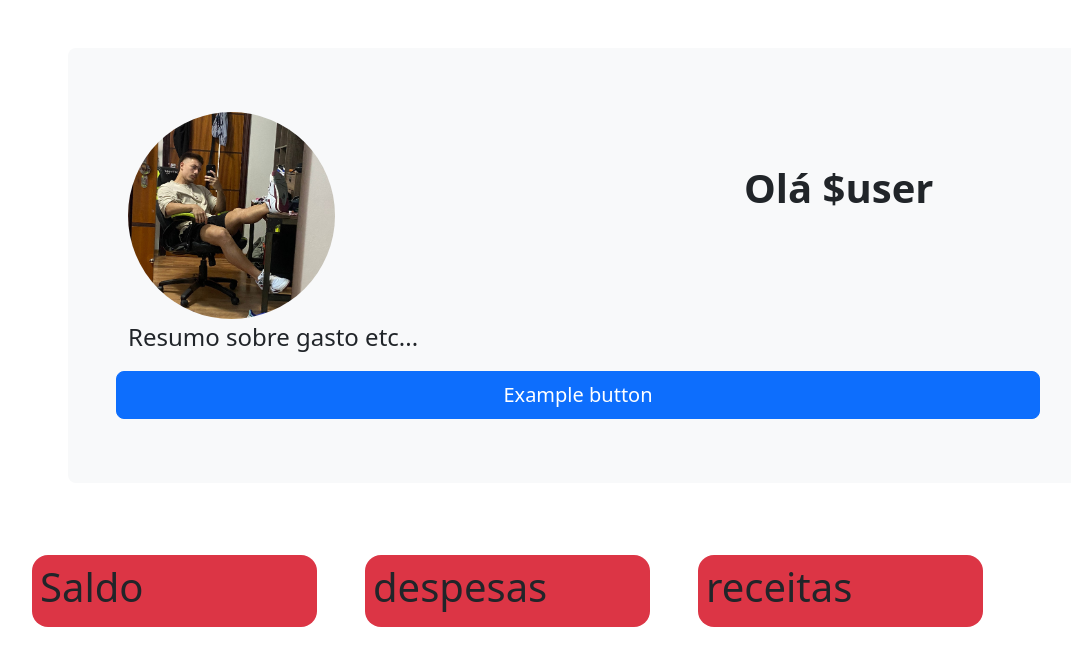
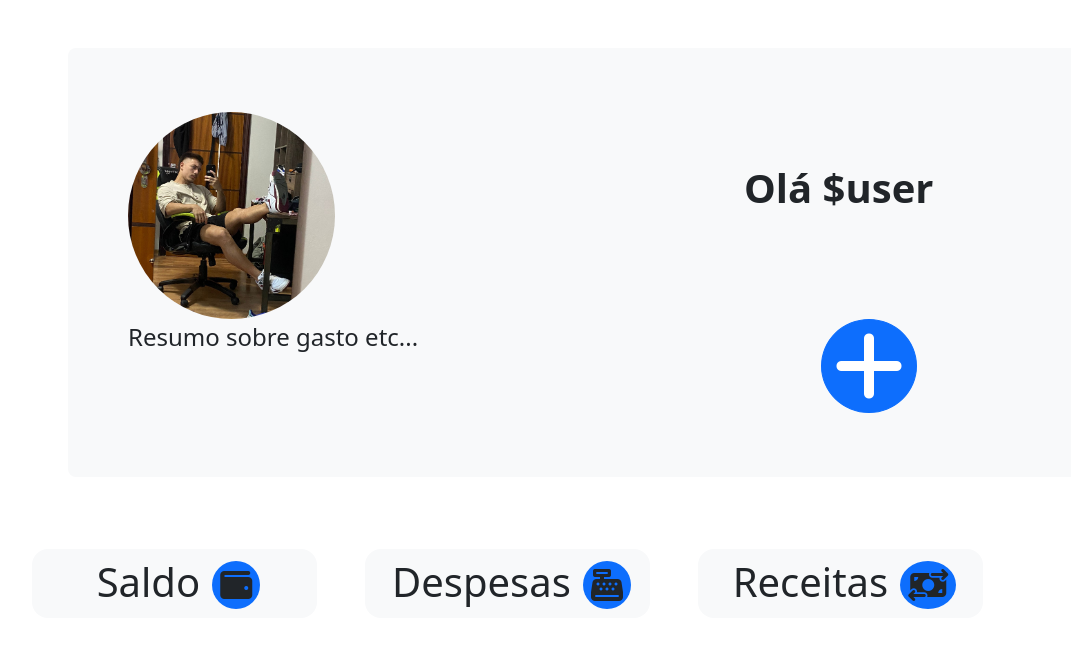
Before and after one commit to CarneiroGabriel/Despesas, a plain HTML site: page home.html in a window 1280 px wide. Shown: the whole page, without its empty margins (62-1133 px from the left). Drawn offline with Linux system fonts and the light colour scheme; files that its build step writes are made by us from their sources.

Commit message:
alterando home botoes

```diff
--- a/home.html
+++ b/home.html
@@ -9,7 +9,7 @@
     <link rel="stylesheet" href="fontawesome/css/all.css" />
     <title>Document</title>
 </head>
-<body>
+<body class="bg-body">
 
     <div class="container ">
 
@@ -20,7 +20,7 @@
                         <img src="img/perfil.jpeg"  class=" col-lg-3  col-md-6 rounded-circle">
                         <h1 class=" fw-bold offset-lg-5 col-lg-4 offset-md-2 col-md-4 align-self-lg-center pb-5">Olá $user</h1>
                         <p class="col-md-8 fs-4">Resumo sobre gasto etc...</p>
-                        <button class="btn btn-primary btn-lg" type="button">Example button</button>
+                        <div class="offset-1 col-2"><button class=" btn btn-primary  rounded-circle"><i class="fa-solid fa-plus fa-5x"></i></button></div>
                     </div>
                 </div>
               </div>
@@ -31,15 +31,18 @@
 
 
         <div class="row">
-            <div class="col-md-3 bg-danger p-2 m-4 rounded-4">
-                <h1> Saldo</h1>
-            </div>
-            <div class="col-md-3 bg-danger p-2 m-4 rounded-4">
-                <h1> despesas</h1>
-            </div>
-            <div class="col-md-3 bg-danger p-2 m-4 rounded-4">
-                <h1> receitas </h1>
-            </div>
+            <button class=" btn col-md-3 bg-body-tertiary p-2 m-4 rounded-4 d-inline">
+                <h1 class="d-inline mx-2"> Saldo</h1>
+                <i class=" fa-solid fa-wallet fa-2x bg-primary rounded-circle p-2"></i>
+            </button>
+            <button class="btn col-md-3 bg-body-tertiary p-2 m-4 rounded-4 d-inline">
+                <h1 class="d-inline mx-2"> Despesas</h1>
+                <i class="fa-solid fa-cash-register fa-2x bg-primary rounded-circle p-2"></i>
+            </button>
+            <button class="btn col-md-3 bg-body-tertiary p-2 m-4 rounded-4 d-inline">
+                <h1 class="d-inline mx-2"> Receitas</h1>
+                <i class="fa-solid fa-money-bill-transfer fa-2x bg-primary rounded-circle p-2"></i>
+            </button>
         </div>
     </div>
 
```
